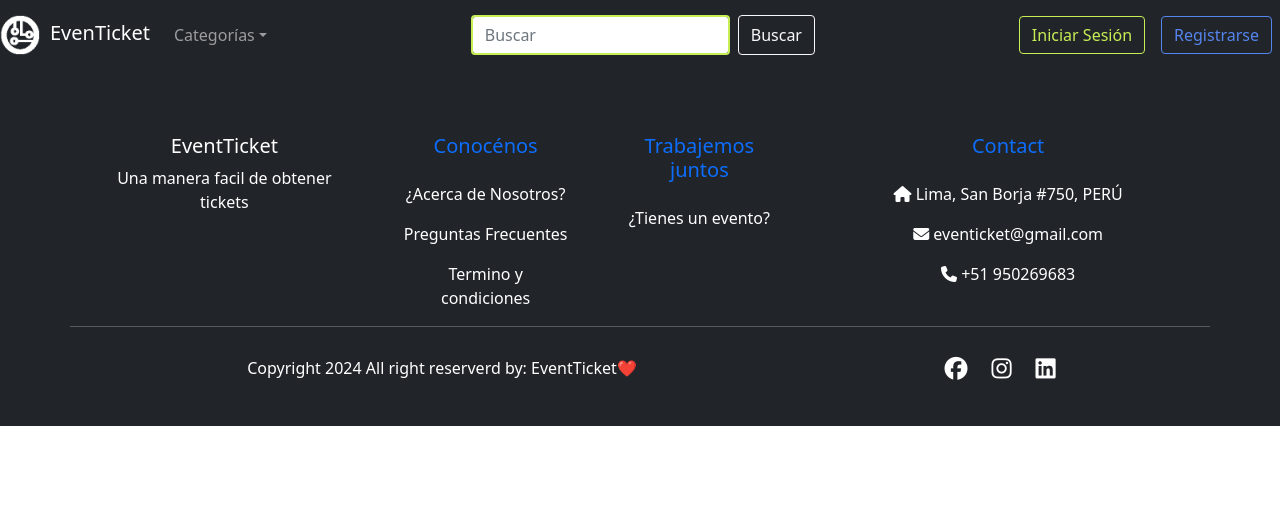
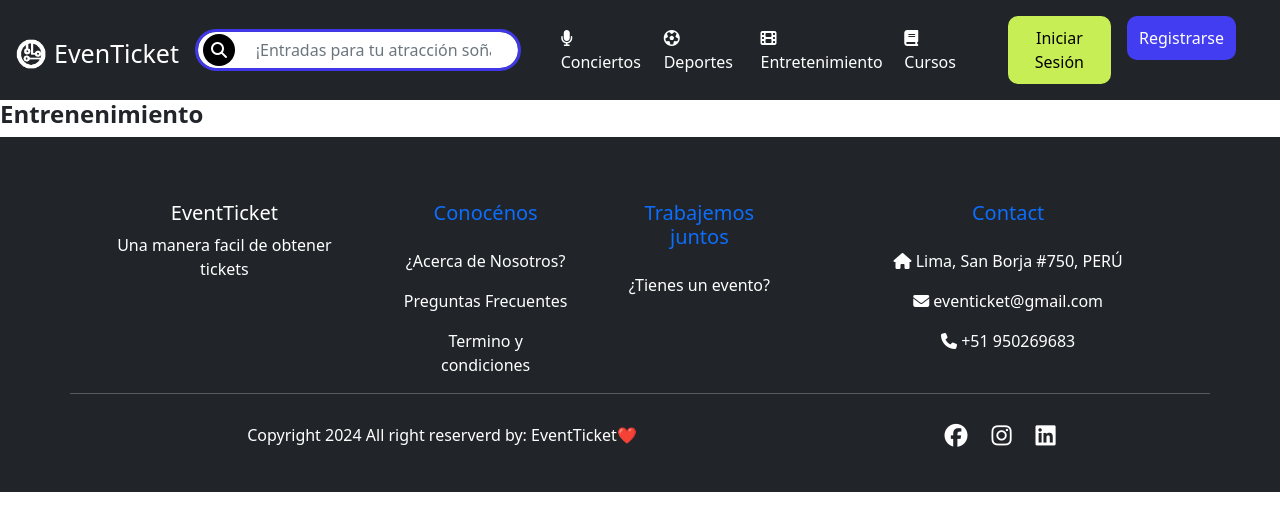
Before and after one commit to 4GeeksAcademy/Eventicket, a React app: page /entretenimiento in a window 1280 px wide. Built offline with nearby package versions, Linux system fonts and the light colour scheme; some packages are replaced by stand-ins of ours; no server answers.

Commit message:
estilando el navbar

```diff
--- a/src/front/js/component/navbar.js
+++ b/src/front/js/component/navbar.js
@@ -17,10 +17,11 @@
   }
 
   return (
-    <nav className="navbar navbar-expand-lg navbar-dark ">
+    <nav className="navbar navbar-expand-lg navbar-dark">
+      <div className="container-fluid">
         <Link className="navbar-brand d-flex align-items-center" to="/">
-        <img src={loguito2} style={{ height: '40px', marginRight: '10px' }} alt="EvenTicket Logo" />
-        <span className="navbar-brand-text">EvenTicket</span>
+          <img className="mt-2 ms-1" src={loguito2} style={{ height: '30px', marginRight: '8px' }} alt="EvenTicket Logo" />
+          <span className="navbar-brand-text mb-0 mt-2">EvenTicket</span>
         </Link>
         <button
           className="navbar-toggler"
@@ -33,20 +34,24 @@
         >
           <span className="navbar-toggler-icon"></span>
         </button>
+
         <div className="collapse navbar-collapse" id="navbarSupportedContent">
-        <ul className="navbar-nav me-auto mb-2 mb-lg-0">
-          <li className="nav-item dropdown">
-            <a
-              className="nav-link dropdown-toggle"
-              href="#"
-              id="navbarDropdown"
-              role="button"
-              data-bs-toggle="dropdown"
-              aria-expanded="false"
-            >
-              Categorías
-            </a>
-            <ul className="dropdown-menu" aria-labelledby="navbarDropdown">
+          <div className="row w-100">
+            {/* Formulario de búsqueda */}
+            <div className="col-12 col-lg-4 my-auto">
+              <form className="d-flex search-container">
+                <div className="icon-wrapper">
+                  <i className="fa-solid fa-magnifying-glass search-icon text-white"></i>
+                </div>
+                <input
+                  className="form-control input-search me-2 rounded-pill w-100"
+                  type="search"
+                  placeholder="           ¡Entradas para tu atracción soñada!"
+                  aria-label="Search"
+                ></input>
+              </form>
+            </div>
+            {/* <ul className="dropdown-menu" aria-labelledby="navbarDropdown">
                 <li>
                   <Link to="/conciertos" className="dropdown-item">
                     Conciertos
@@ -69,34 +74,58 @@
                 </li>
               </ul>
             </li>
+          </ul>  */}
+            {/* Categorías */}
+            <div className="col-12 col-lg-5 my-auto">
+              <ul className="navbar-nav navbar-categorias">
+
+              {/* <li>
+                  <Link to="/conciertos" className="dropdown-item">
+                    Conciertos
+                  </Link>
+                </li> */}
+
+                <li className="nav-item">
+                  <Link to="/conciertos" className="nav-link nav-link-categorias active" aria-current="page" href="#">
+                    <i className="fa-solid fa-microphone me-2"></i>Conciertos
+                  </Link>
+                </li>
+                <li className="nav-item">
+                  <Link to="/deportes" className="nav-link nav-link-categorias active" aria-current="page" href="#">
+                    <i className="fa-regular fa-futbol me-2"></i>Deportes
+                  </Link>
+                </li>
+                <li className="nav-item">
+                  <Link to="/entretenimiento" className="nav-link nav-link-categorias active" aria-current="page" href="#">
+                    <i className="fa-solid fa-film me-2"></i>Entretenimiento
+                  </Link>
+                </li>
+                <li className="nav-item">
+                  <Link to="/cursos" className="nav-link nav-link-categorias active" aria-current="page" href="#">
+                    <i className="fa-solid fa-book me-2"></i>Cursos
+                  </Link>
+                </li>
               </ul>
-        <form className="d-flex my-2 my-lg-0">
-          <input
-            className="form-control me-2"
-            type="search"
-            placeholder="Buscar"
-            aria-label="Search"
-          />
-          <button className="btn btn-outline-light" type="submit">Buscar</button>
-        </form>
-        <ul className="navbar-nav ms-auto mb-2 mb-lg-0">
-          {/* Mostrar botones de Iniciar Sesión y Registrarse si no hay usuario ni admin logueado */}
+            </div>
+
+            {/* Botones de inicio de sesión/registro o perfil */}
+            <div className="col-12 col-lg-3 d-flex justify-content-end">
+              <ul className="navbar-nav mb-2 mb-lg-0">
                 {!currentUser && !admin ? (
                   <>
                     <li className="nav-item">
                       <Link to="/login" className="nav-link">
-                  <button className="btn btn-outline-custom">Iniciar Sesión</button>
+                        <button className=" btn-outline-custom">Iniciar Sesión</button>
                       </Link>
                     </li>
                     <li className="nav-item">
                       <Link to="/registro" className="nav-link">
-                  <button className="btn btn-outline-custom2">Registrarse</button>
+                        <button className=" btn-outline-custom2">Registrarse</button>
                       </Link>
                     </li>
                   </>
                 ) : (
                   <>
-              {/* Mostrar botón de perfil si hay un usuario logueado */}
                     {currentUser && (
                       <li className="nav-item">
                         <Link to="/user" className="nav-link">
@@ -104,7 +133,6 @@
                         </Link>
                       </li>
                     )}
-              {/* Botón de Cerrar Sesión para usuario o admin */}
                     <li className="nav-item">
                       <Link to="/">
                         <button className="btn btn-outline-danger" onClick={handleLogout}>
@@ -116,6 +144,9 @@
                 )}
               </ul>
             </div>
+          </div>
+        </div>
+      </div>
     </nav>
   );
 };
--- a/src/front/js/layout.js
+++ b/src/front/js/layout.js
@@ -7,7 +7,7 @@
 import { LoginAdmin } from "./pages/login-admin.jsx";
 import { Conciertos } from "./pages/conciertos";
 import { Deportes } from "./pages/deportes";
-import { Entrenenimiento } from "./pages/entretenimiento";
+import { Entretenimiento } from "./pages/entretenimiento";
 import { Cursos } from "./pages/cursos";
 import { Single } from "./pages/single";
 import injectContext from "./store/appContext";
@@ -43,7 +43,7 @@
                         <Route element={<Home />} path="/" />
                         <Route element={<Conciertos />} path="/conciertos" />
                         <Route element={<Deportes />} path="/deportes" />
-                        <Route element={<Entrenenimiento />} path="/entrenenimiento" />
+                        <Route element={<Entretenimiento />} path="/entretenimiento" />
                         <Route element={<Cursos />} path="/cursos" />
                         <Route element={<HomePage />} path="/homepage" />
                         <Route element={<Demo />} path="/demo" />
--- a/src/front/js/pages/entretenimiento.js
+++ b/src/front/js/pages/entretenimiento.js
@@ -1,7 +1,7 @@
 import React from "react"
 import { Link } from "react-router-dom"
 
-export const Entrenenimiento = () => {
+export const Entretenimiento = () => {
 
 
     return(
--- a/src/front/styles/navbar.css
+++ b/src/front/styles/navbar.css
@@ -1,42 +1,61 @@
 .navbar-brand-text {
-  font-size: 20px;
+  font-size: 25px;
+  margin-bottom: 0;
 }
 
 .btn-outline-custom {
-  color: #C8EE55;
+  color: #000;
   /* Color del texto del botón */
-  background-color: transparent;
+  /* background-color: transparent; */
+  background-color: #C8EE55;
   /* Color de fondo del botón */
   border-color: #C8EE55;
   /* Color del borde del botón */
+  border: solid 2px #C8EE55;
+  border-radius: 10px;
+  padding: 8px 10px;
+  transition: box-shadow 0.1s ease; /* Transición suave para la sombra */
+}
+.btn-outline-custom:active {
+  box-shadow: 0 4px 25px rgba(0, 255, 170, 0.678); /* Sombra difusa al hacer clic */
 }
 
-.btn-outline-custom:hover {
-  color: #000000;
+/* .btn-outline-custom:hover {
+  color: #000000; */
   /* Color del texto al pasar el ratón sobre el botón */
-  background-color: #C8EE55;
+  /* background-color: #C8EE55; */
   /* Color de fondo al pasar el ratón sobre el botón */
-  border-color: #C8EE55;
+  /* border-color: #C8EE55; */
   /* Color del borde al pasar el ratón sobre el botón */
+/* } */
+
+.btn-outline-custom2 {
+  color: #fff;
+  /* Color del texto del botón */
+  /* background-color: transparent; */
+  background-color: #433DF2;
+  /* Color de fondo del botón */
+  border-color: #433DF2;
+  /* Color del borde del botón */
+  padding: 8px 10px;
+  border: solid 2px #433DF2;
+  border-radius: 10px;
+  transition: box-shadow 0.1s ease; /* Transición suave para la sombra */
+
+
+}
+.btn-outline-custom2:active {
+  box-shadow: 0 4px 25px rgba(132, 0, 255, 0.678); /* Sombra difusa al hacer clic */
 }
 
-.btn-outline-custom2 {
-  color: #5585ee;
-  /* Color del texto del botón */
-  background-color: transparent;
-  /* Color de fondo del botón */
-  border-color: #5585ee;
-  /* Color del borde del botón */
-}
-
-.btn-outline-custom2:hover {
-  color: #fff;
+/* .btn-outline-custom2:hover { */
+  /* color: #fff; */
   /* Color del texto al pasar el ratón sobre el botón */
-  background-color: #4038E6;
+  /* background-color: #4038E6; */
   /* Color de fondo al pasar el ratón sobre el botón */
-  border-color: #4038E6;
+  /* border-color: #4038E6; */
   /* Color del borde al pasar el ratón sobre el botón */
-}
+/* } */
 
 .navbar-brand-text {
   margin-bottom: 5px;
@@ -44,3 +63,72 @@
 .navbar{
   background-color: #212529;
 }
+/* .navbar-categorias {
+
+} */
+/* .nav-link {
+  color: #666777;
+  font-weight: 500;
+}
+.nav-link:hover, .nav-link.active{
+  color: #000000;
+
+} */
+
+    .nav-link-categorias::after {
+    content: "";
+    position: absolute;
+    bottom: 0;
+    left: 50%;
+    transform: translateX(-50%);
+    width: 0;
+    height: 2px;
+    background-color: #433DF2;
+    visibility: hidden;
+    transition: all 0.3s ease;
+
+  }
+
+.nav-link-categorias:hover::after {
+  width: 100%;
+  visibility: visible;
+}
+.nav-link-categorias{
+  position: relative;
+}
+/* input y lupa */
+.search-container {
+  position: relative; /* Relativo para posicionar la lupa dentro */
+  width: 100%; /* Ajusta el tamaño según necesites */
+  max-width: 600px; /* Máximo ancho opcional */
+}
+
+.search-input {
+  width: 100%;
+  padding: 10px 20px 10px 45px; /* Espaciado para evitar que el texto pase sobre la lupa */
+  border-radius: 50px; /* Bordes redondeados */
+  border: none;
+  outline: none;
+  background-color: #dcdcdc; /* Fondo gris */
+  font-size: 12px;
+}
+
+.search-input::placeholder {
+  color: #333; /* Color del texto placeholder */
+}
+
+.search-icon {
+  position: absolute;
+  left: 8px; /* Posiciona la lupa a la izquierda */
+  top: 50%;
+  transform: translateY(-50%); /* Centra la lupa verticalmente */
+  color: #fff; /* Color blanco para la lupa */
+  background-color: #000; /* Fondo negro para la lupa */
+  padding: 8px; /* Espacio alrededor de la lupa */
+  border-radius: 50%; /* Lupa dentro de un círculo */
+  font-size: 16px; /* Tamaño del icono */
+}
+/* search */
+.input-search {
+  border:  3px solid #4038E6 !important;
+}
```
Lines whose indentation alone changed are shown as unchanged.
